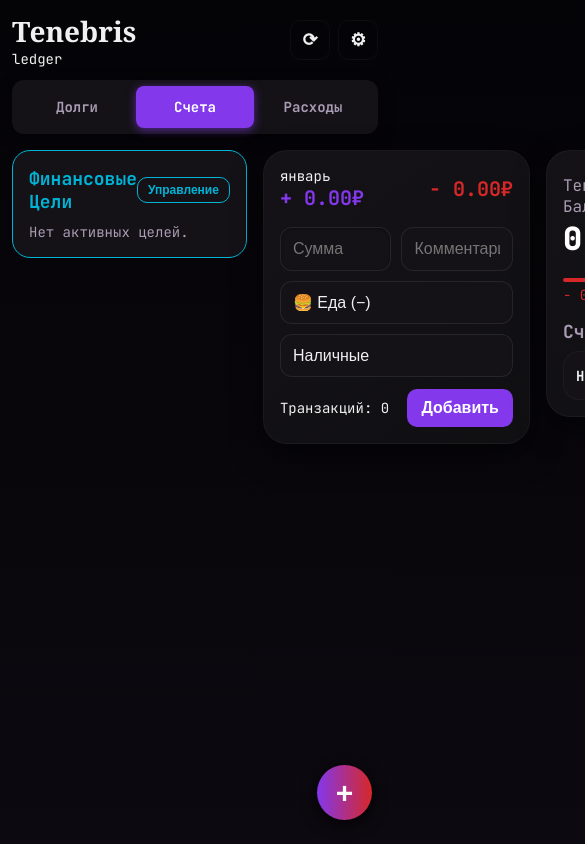
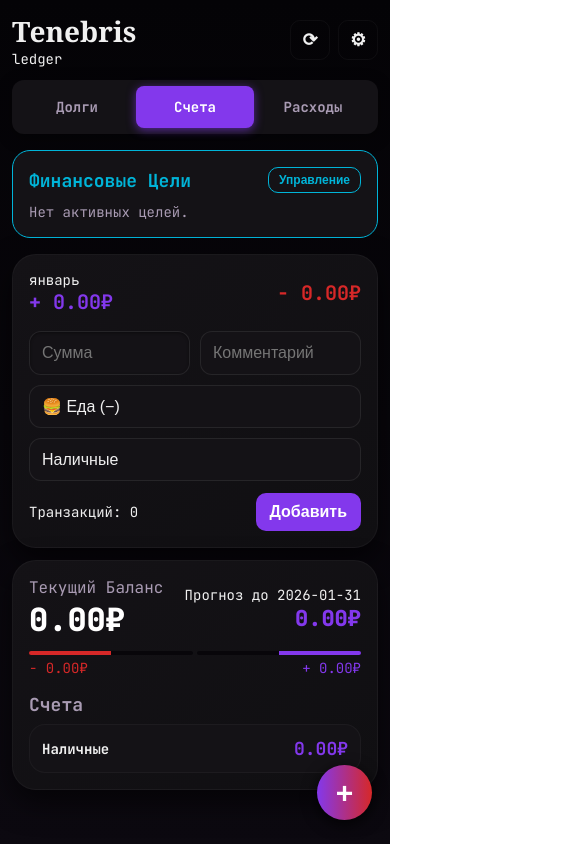
Before and after one commit to deathcoredroch/personal-finance-tracker, a plain HTML site: page index.html in a window 390 px wide. Shown: the top 844 px of the page, 585 px wide, since content can reach past the window. Drawn offline with nearby package versions, Linux system fonts and the light colour scheme.

Commit message:
Update index.html

```diff
--- a/index.html
+++ b/index.html
@@ -109,12 +109,16 @@
     #leftCol { order: 1; }
     #centerCol { order: 2; }
   }
-  @media(max-width:767px){ /* Телефоны: 1 колонка - максимальная поддержка */
-    .grid{display:flex;flex-direction:column}
-    /* Порядок на телефоне: Центр (Ввод) -> Лево (Баланс) -> Право (Обзор) */
-    #leftCol { order: 2; }
-    #centerCol { order: 1; }
-    #rightCol { order: 3; }
+  @media(max-width:1100px){
+  .grid{
+    display:flex;
+    flex-direction:column;
+  }
+
+  #rightCol { order: 1; }   /* ОКНО 3 — ПЕРВОЕ */
+  #centerCol { order: 2; }  /* ОКНО 2 — ВТОРОЕ */
+  #leftCol { order: 3; }    /* ОКНО 1 — ПОСЛЕДНЕЕ */
+}
 
     .quick-input > * { min-width: 100%; } /* Поля ввода на всю ширину */
     .top-actions { display:flex; gap:0; }
@@ -238,24 +242,11 @@
   }
 }
 
-.grid {
-  display: grid;
-  grid-template-columns: 320px 1fr 320px;
-  gap: 16px;
-  align-items: start;
-}
-
 #leftCol,
 #centerCol,
 #rightCol {
   display: flex;
   flex-direction: column;
-  gap: 16px;
-}
-
-.grid {
-  display: grid;
-  grid-template-columns: 1fr 1fr 1fr;
   gap: 16px;
 }
 
@@ -366,6 +357,44 @@
   }
 }
 
+/* === Адаптация при зуме и узких контейнерах === */
+@media (max-width: 1100px) {
+  .overview-row {
+    grid-template-columns: 1fr;
+  }
+}
+
+.summary-block {
+  min-width: 0;
+}
+
+/* === КОЛОННА ПРИ ЗУМЕ / УЗКОМ ОКНЕ — ФИНАЛ === */
+@media (max-width: 1100px) {
+  .grid {
+    display: flex;
+    flex-direction: column;
+  }
+
+  /* ОБРАТНЫЙ ПОРЯДОК ОКОН */
+  #rightCol  { order: 1; }
+  #centerCol { order: 2; }
+  #leftCol   { order: 3; }
+}
+
+
+  #rightCol {
+    order: 1;
+  }
+
+  #centerCol {
+    order: 2;
+  }
+
+  #leftCol {
+    order: 3;
+  }
+}
+
 </style>
 <link href="https://fonts.googleapis.com/css2?family=JetBrains+Mono:wght@400;700;800&display=swap" rel="stylesheet">
 <script src="https://cdn.jsdelivr.net/npm/chart.js@4.4.2/dist/chart.umd.min.js"></script>
@@ -587,6 +616,7 @@
           </div>
         </div>
 
+          <div id="rightCol">
             <div class="summary-block" style="border-color:var(--goal-color)">
             <div style="display:flex; justify-content:space-between; align-items:center; margin-bottom:10px;">
               <div style="font-size:18px; font-weight:bold; color:var(--goal-color)">Финансовые Цели</div>
@@ -594,6 +624,7 @@
             </div>
             <div id="goalsList">
               <div class="small" style="color:var(--muted)">Нет активных целей.</div>
+            </div>
           </div>
         </div>
         </div>
@@ -1016,6 +1047,7 @@
       forecastBigEl.textContent = formatCurrency(forecastBalance);
       forecastBigEl.style.color = forecastBalance >= 0 ? 'var(--accent-2)' : 'var(--accent)';
     }
+      updateFinancialSignals();
   }
 
   // Обновление списка транзакций
@@ -1376,23 +1408,35 @@
 
   function updateExpensesView() {
   const monthKey = getMonthKey(state.currentDate);
-    const monthTxns = state.transactions.filter(t => getMonthKey(t.date) === monthKey && t.amount < 0);
-    const totalExpense = monthTxns.reduce((sum, t) => sum + Math.abs(t.amount), 0);
+
+  const monthTxns = state.transactions.filter(
+    t => getMonthKey(t.date) === monthKey
+  );
 
   const categoryExpenses = monthTxns.reduce((acc, txn) => {
     const cat = state.categories.find(c => c.id === txn.catId);
-      if (cat && cat.type === 'expense') {
-        acc[cat.name] = acc[cat.name] || { amount: 0, count: 0, catId: cat.id };
-        acc[cat.name].amount += Math.abs(txn.amount);
+    if (!cat) return acc;
+
+    acc[cat.name] = acc[cat.name] || {
+      amount: 0,
+      count: 0,
+      catId: cat.id,
+      type: cat.type
+    };
+
+    acc[cat.name].amount += txn.amount;
     acc[cat.name].count++;
-      }
+
     return acc;
   }, {});
 
-    // 1. Диаграмма Пончика (Doughnut Chart)
+  const totalExpense = Object.values(categoryExpenses)
+    .reduce((sum, c) => sum + Math.abs(c.amount), 0);
+
+  // 1. Doughnut
   const doughnutData = Object.keys(categoryExpenses).map(name => ({
     label: name,
-      amount: categoryExpenses[name].amount
+    amount: Math.abs(categoryExpenses[name].amount)
   }));
 
     if (doughnutChart) doughnutChart.destroy();
@@ -1468,7 +1512,10 @@
         row.innerHTML = `
           <td><span class="category-name">${state.categories.find(c => c.id === data.catId)?.icon} ${name}</span></td>
           <td>${data.count}</td>
-          <td><span class="category-amount">−${formatCurrency(data.amount)}</span></td>
+          <td style="color:${data.amount < 0 ? 'var(--accent)' : 'var(--accent-2)'}">
+  ${formatCurrency(data.amount)}
+</td>
+
           <td>${percent}%</td>
         `;
       });
@@ -2008,6 +2055,107 @@
     // Финальное обновление
     updateAccountsView();
   });
+/* ==============================================
+   ФИНАНСОВЫЕ СИГНАЛЫ — ЛОГИКА
+   ============================================== */
+function updateFinancialSignals() {
+  const todayDate = state.currentDate;
+
+  const startDate =
+    state.currentPeriod === 'month'
+      ? getStartOfMonth(todayDate)
+      : getStartOfWeek(todayDate);
+
+  const endDate =
+    state.currentPeriod === 'month'
+      ? getEndOfMonth(todayDate)
+      : getEndOfWeek(todayDate);
+
+  const periodTxns = state.transactions.filter(
+    t => t.date >= startDate && t.date <= endDate && t.amount < 0
+  );
+
+  /* === Самая затратная категория === */
+  const byCategory = {};
+  periodTxns.forEach(t => {
+    byCategory[t.catId] = (byCategory[t.catId] || 0) + Math.abs(t.amount);
+
+  });
+
+  let topCatId = null;
+  let topCatAmount = 0;
+
+  for (const id in byCategory) {
+    if (byCategory[id] > topCatAmount) {
+      topCatAmount = byCategory[id];
+      topCatId = id;
+    }
+  }
+
+  const topCategoryEl = document.getElementById('topCategory');
+  if (topCategoryEl) {
+    if (!topCatId) {
+      topCategoryEl.textContent = '—';
+    } else {
+      const cat = state.categories.find(c => c.id === topCatId);
+      topCategoryEl.textContent =
+        (cat?.icon || '') + ' ' + (cat?.name || '—');
+    }
+  }
+
+  /* === Средний расход в день === */
+  const daysPassed =
+    state.currentPeriod === 'month'
+      ? new Date(todayDate).getDate()
+      : Math.max(1, (new Date(todayDate) - new Date(startDate)) / 86400000 + 1);
+
+  const totalExpense = periodTxns.reduce((s, t) => s + Math.abs(t.amount), 0);
+  const avgDaily = daysPassed > 0 ? totalExpense / daysPassed : 0;
+
+  const avgDailyEl = document.getElementById('avgDailyExpense');
+  if (avgDailyEl) avgDailyEl.textContent = formatCurrency(avgDaily);
+
+  /* === На сколько дней хватит денег === */
+  const balance = state.accounts.reduce((s, a) => s + a.balance, 0);
+  const daysLeft =
+    avgDaily > 0 ? Math.floor(balance / avgDaily) : '∞';
+
+  const daysLeftEl = document.getElementById('daysLeft');
+  if (daysLeftEl) {
+    daysLeftEl.textContent =
+      daysLeft === '∞' ? '∞ дней' : `${daysLeft} дней`;
+  }
+
+  /* === Ближайшее обязательное списание === */
+  const upcomingRule = state.rules
+    .filter(r => r.type === 'expense' && r.nextDate >= todayDate)
+    .sort((a, b) => a.nextDate.localeCompare(b.nextDate))[0];
+
+  const nextRuleEl = document.getElementById('nextRule');
+  if (nextRuleEl) {
+    nextRuleEl.textContent = upcomingRule
+      ? `${upcomingRule.name} −${formatCurrency(upcomingRule.amount)}`
+      : '—';
+  }
+
+  /* === Финансовый статус === */
+  const statusEl = document.getElementById('financeStatus');
+  if (!statusEl) return;
+
+  statusEl.className = 'signals-status';
+
+  if (balance < 0 || daysLeft !== '∞' && daysLeft < 7) {
+    statusEl.textContent = 'Риск';
+    statusEl.classList.add('bad');
+  } else if (daysLeft !== '∞' && daysLeft < 14) {
+    statusEl.textContent = 'Внимание';
+    statusEl.classList.add('warn');
+  } else {
+    statusEl.textContent = 'Норма';
+    statusEl.classList.add('ok');
+  }
+}
+
 })();
 </script>
 
```
Lines whose indentation alone changed are shown as unchanged.
